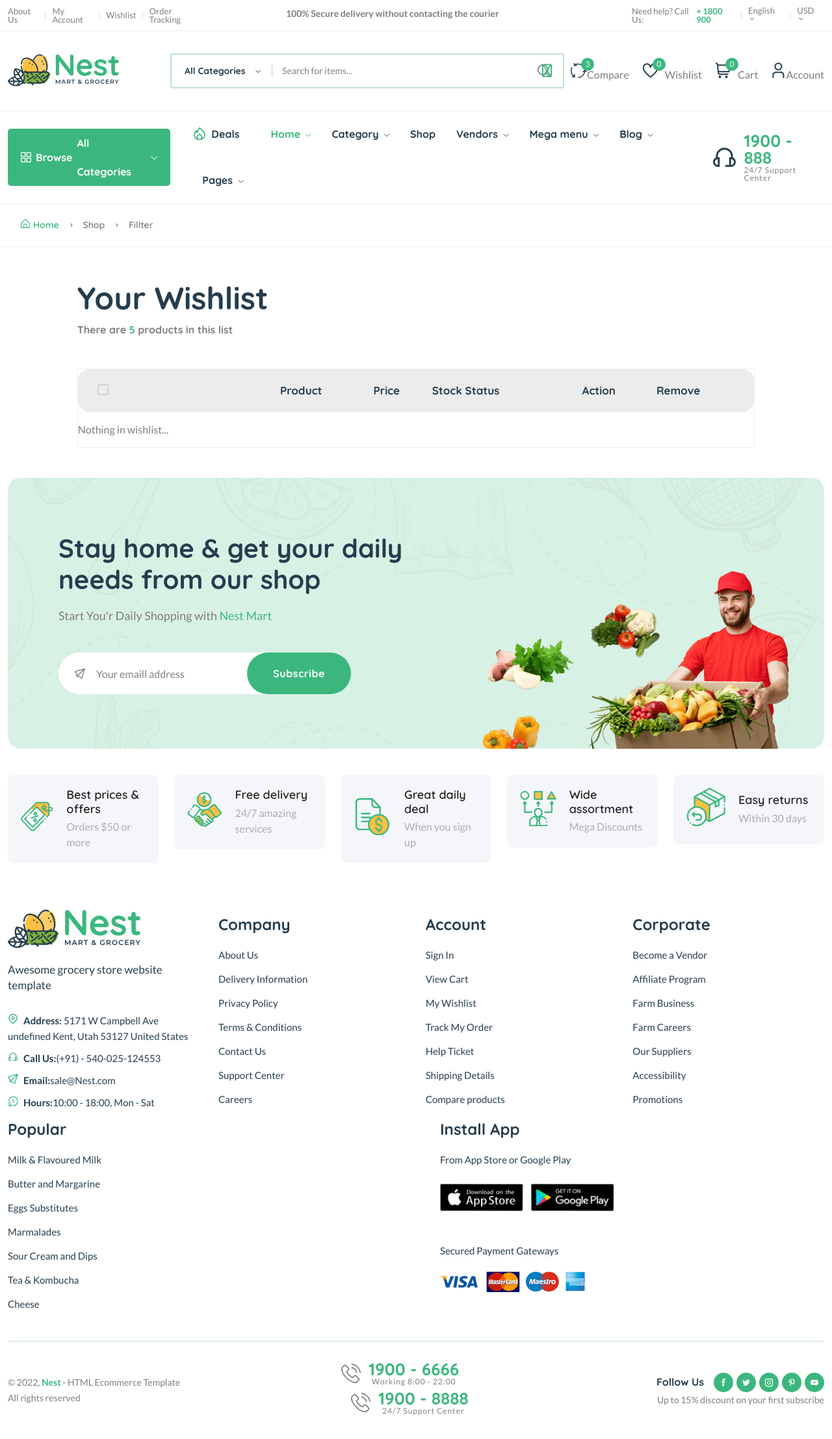
After one commit to pravinheroku/Food_cloth_E-commerce---full, a Django app: page /wishlist/ in a window 1280 px wide. The commit adds this page. Shown: the whole page at 65% size. Run offline with Django 4.2, Linux system fonts and the light colour scheme; a user stored in the database is signed in; data comes from the database, SQL or seed files in the repository; both versions use the stored data as it was after the commit; data that the repository does not hold is empty; parts of the project's set-up code (start-up, migrations or seed data) failed here and were passed over; some libraries are stand-ins or nearby versions.

Commit message:
added wishlist function

```diff
--- a/core/admin.py
+++ b/core/admin.py
@@ -7,7 +7,7 @@ from core.models import (
     CartOrderItems,
     ProductImages,
     ProductReview,
-    wishlist,
+    Wishlist,
     Address,
 )
 
@@ -99,6 +99,6 @@ admin.site.register(Category, CategoryAdmin)
 admin.site.register(Vendor, VendorAdmin)
 admin.site.register(CartOrder, CartOrderAdmin)
 admin.site.register(CartOrderItems, CartOrderItemsAdmin)
-admin.site.register(wishlist, wishlistAdmin)
+admin.site.register(Wishlist, wishlistAdmin)
 admin.site.register(ProductReview, ProductReviewAdmin)
 admin.site.register(Address, AddressAdmin)
--- a/core/models.py
+++ b/core/models.py
@@ -242,7 +242,7 @@ class ProductReview(models.Model):
         return self.rating
 
 
-class wishlist(models.Model):
+class Wishlist(models.Model):
     user = models.ForeignKey(User, on_delete=models.SET_NULL, null=True)
     product = models.ForeignKey(Product, on_delete=models.SET_NULL, null=True)
     date = models.DateTimeField(
--- a/core/urls.py
+++ b/core/urls.py
@@ -47,5 +47,13 @@ urlpatterns = [
     # Order detail
     path("dashboard/order/<int:id>/", views.order_detail, name="order-detail"),
     # Address Defaul maker
-    path("make-default-address/", views.make_default_address, name="make-default-address"),
+    path(
+        "make-default-address/", views.make_default_address, name="make-default-address"
+    ),
+    # Wishlist url
+    path("wishlist/", views.wishlist_view, name="wishlist"),
+    # Adding to wishlist
+    path("add-to-wishlist/", views.add_to_wishlist, name="add-to-wishlist"),
+    # Deleting product from wihslist
+    path("remove-from-wishlist/", views.remove_wishlist, name="remove-from-wishlist"),
 ]
--- a/core/views.py
+++ b/core/views.py
@@ -10,13 +10,14 @@ from core.models import (
     CartOrderItems,
     ProductImages,
     ProductReview,
-    wishlist,
+    Wishlist,
     Address,
 )
 from core.forms import ProductReviewForm
 from django.template.loader import render_to_string
 from django.contrib import messages
 
+from django.core import serializers
 from django.contrib.auth.decorators import login_required
 
 from django.urls import reverse
@@ -229,11 +230,41 @@ def add_to_cart(request):
     )
 
 
+# def cart_view(request):
+#     cart_total_amount = 0
+#     if "cart_data_obj" in request.session:
+#         for p_id, item in request.session["cart_data_obj"].items():
+#             cart_total_amount += int(item["qty"]) * float(item["price"])
+#         return render(
+#             request,
+#             "core/cart.html",
+#             {
+#                 "cart_data": request.session[
+#                     "cart_data_obj"
+#                 ],  # Corrected variable name
+#                 "totalcartitems": len(request.session["cart_data_obj"]),
+#                 "cart_total_amount": cart_total_amount,
+#             },
+#         )
+#     else:
+#         messages.warning(request, "Your cart is empty")
+#         return redirect("core:index")
+
+
 def cart_view(request):
     cart_total_amount = 0
+    currency_symbol = "₹"  # Define the currency symbol used in your application
     if "cart_data_obj" in request.session:
         for p_id, item in request.session["cart_data_obj"].items():
-            cart_total_amount += int(item["qty"]) * float(item["price"])
+            # Extract numeric part of the price string and remove currency symbol
+            price = item["price"].replace(currency_symbol, "").strip()
+            # Convert cleaned price string to float
+            try:
+                cart_total_amount += int(item["qty"]) * float(price)
+            except ValueError:
+                # Handle cases where the price string cannot be converted to float
+                # You may want to log or handle this error appropriately
+                pass
         return render(
             request,
             "core/cart.html",
@@ -435,3 +466,45 @@ def make_default_address(request):
     Address.objects.update(status=False)
     Address.objects.filter(id=id).update(status=True)
     return JsonResponse({"boolean": True})
+
+
+@login_required
+def wishlist_view(request):
+
+    wishlist = Wishlist.objects.all()
+
+    context = {"w": wishlist}
+
+    return render(request, "core/wishlist.html", context)
+
+
+def add_to_wishlist(request):
+    product_id = request.GET["id"]
+    product = Product.objects.get(id=product_id)
+
+    context = {}
+
+    wishlist_count = Wishlist.objects.filter(product=product, user=request.user).count()
+    print(wishlist_count)
+
+    if wishlist_count > 0:
+        context = {"bool": True}
+    else:
+        new_wishlist = Wishlist.objects.create(product=product, user=request.user)
+
+        context = {"bool": True}
+
+    return JsonResponse(context)
+
+
+def remove_wishlist(request):
+    pid = request.GET["id"]
+    wishlist = Wishlist.objects.filter(user=request.user)
+
+    product = Wishlist.objects.filter(id=pid)
+    product.delete()
+
+    context = {"bool": True, "wishlist": wishlist}
+    wishlist_json = serializers.serialize("json", wishlist)
+    data = render_to_string("core/async/wishlist-list.html", context)
+    return JsonResponse({"data": data, "w": wishlist_json})
--- a/static/assets/js/function.js
+++ b/static/assets/js/function.js
@@ -246,4 +246,85 @@ $(document).ready(function () {
             }
         })
     })
+
+    //   Adding product in wishlist from homepage
+    $(document).on("click", ".add-to-wishlist", function () {
+        let product_id = $(this).attr("data-product-item")
+        let this_val = $(this)
+
+        console.log("Product id is:", product_id);
+
+        $.ajax({
+            url: "/add-to-wishlist",
+            data: {
+                "id": product_id
+            },
+            dataType: "json",
+            beforeSend: function () {
+                console.log("Adding to wishlist..");
+            },
+            success: function (response) {
+                this_val.html("✓")
+                if (response.bool === true)
+                    console.log("Added to wishlist..");
+            }
+        })
+    })
+
+    // Remove from wishlist
+
+    $(document).on("click", ".delete-wishlist-product", function () {
+        let wishlist_id = $(this).attr("data-wishlist-product");
+        let this_row = $(this).closest("tr"); // Get the closest parent row of the clicked button
+
+        console.log("Wishlist id is:", wishlist_id);
+
+        $.ajax({
+            url: "/remove-from-wishlist",
+            data: {
+                "id": wishlist_id
+            },
+            dataType: "json",
+            beforeSend: function () {
+                console.log("Deleting the product from wishlist...");
+            },
+            success: function (response) {
+                // Remove the row from the DOM
+                this_row.remove();
+                // Check if the wishlist is empty
+                if ($("#wishlist-list tbody").children().length == 0) {
+                    $("#wishlist-list tbody").append('<tr><td colspan="7"><p>Nothing in wishlist...</p></td></tr>');
+                }
+            }
+        });
+    });
+
+
 })
+
+
+// $(document).on("click", ".delete-wishlist-product", function () {
+//     let wishlist_id = $(this).attr("data-wishlist-product");
+//     let this_row = $(this).closest("tr"); // Get the closest parent row of the clicked button
+
+//     console.log("Wishlist id is:", wishlist_id);
+
+//     $.ajax({
+//         url: "/remove-from-wishlist",
+//         data: {
+//             "id": wishlist_id
+//         },
+//         dataType: "json",
+//         beforeSend: function () {
+//             console.log("Deleting the product from wishlist...");
+//         },
+//         success: function (response) {
+//             // Remove the row from the DOM
+//             this_row.remove();
+//             // Check if the wishlist is empty
+//             if ($("#wishlist-list tbody").children().length == 0) {
+//                 $("#wishlist-list tbody").append('<tr><td colspan="7"><p>Nothing in wishlist...</p></td></tr>');
+//             }
+//         }
+//     });
+// });
--- /dev/null
+++ b/templates/core/wishlist.html
@@ -0,0 +1,94 @@
+{% extends 'partials/base.html' %}
+{% load static %}
+{% block content %}
+  <main class="main" id="wishlist-list">
+    <div class="page-header breadcrumb-wrap">
+      <div class="container">
+        <div class="breadcrumb">
+          <a href="index.html" rel="nofollow"><i class="fi-rs-home mr-5"></i>Home</a>
+          <span></span> Shop <span></span> Fillter
+        </div>
+      </div>
+    </div>
+    <div class="container mb-30 mt-50">
+      <div class="row">
+        <div class="col-xl-10 col-lg-12 m-auto">
+          <div class="mb-50">
+            <h1 class="heading-2 mb-10">Your Wishlist</h1>
+            <h6 class="text-body">There are <span class="text-brand">5</span> products in this list</h6>
+          </div>
+          <div class="table-responsive shopping-summery">
+            <table class="table table-wishlist">
+              <thead>
+                <tr class="main-heading">
+                  <th class="custome-checkbox start pl-30">
+                    <input class="form-check-input" type="checkbox" name="checkbox" id="exampleCheckbox11" value="" />
+                    <label class="form-check-label" for="exampleCheckbox11"></label>
+                  </th>
+                  <th scope="col" colspan="2">Product</th>
+                  <th scope="col">Price</th>
+                  <th scope="col">Stock Status</th>
+                  <th scope="col">Action</th>
+                  <th scope="col" class="end">Remove</th>
+                </tr>
+              </thead>
+              <tbody>
+                {% for w in w %}
+                  <tr class="pt-30">
+                    <td class="custome-checkbox pl-30">
+                      <input class="form-check-input" type="checkbox" name="checkbox" id="exampleCheckbox1" value="" />
+                      <label class="form-check-label" for="exampleCheckbox1"></label>
+                    </td>
+                    <td class="image product-thumbnail pt-40">
+                      <img src="{{ w.product.image.url }}" alt="#" />
+                    </td>
+                    <td class="product-des product-name">
+                      <h6><a class="product-name mb-10" href="{% url 'core:product-detail' w.product.pid %}">{{ w.product.title|truncatechars:20 }}</a></h6>
+                      {% comment %} <div class="product-rate-cover">
+                        <div class="product-rate d-inline-block">
+                          <div class="product-rating" style="width: 90%"></div>
+                        </div>
+                        <span class="font-small ml-5 text-muted">(4.0)</span>
+                      </div> {% endcomment %}
+                    </td>
+                    {% comment %} <td class="price d-fdlex fs-1" data-title="Price">
+                      <span class="text-brand">₹ </span> <span class="text-brand current-product-price-{{w.product.id}}">{{ w.product.price }}</span>
+                    </td> {% endcomment %}
+                    <td class="price" data-title="Price">
+                      <h3 class="text-brand current-product-price-{{w.product.id}}">₹ {{ w.product.price }}</h3>
+                  </td>
+                    <td class="text-center detail-info" data-title="Stock">
+                      {% if w.product.in_stock %}
+                        <span class="stock-status in-stock mb-0">In Stock</span>
+                      {% else %}
+                        <span class="stock-status out-stock mb-0">Out of stock</span>
+                      {% endif %}
+                    </td>
+                    <td class="text-right" data-title="Cart">
+                      <input type="hidden" name="" id="product-quantity" class="product-quantity-{{ w.product.id }}" value="1" />
+                      <input type="hidden" class="product-pid-{{ w.product.id }}" value="{{ w.product.pid }}" name="" id="" />
+                      <input type="hidden" class="product-image-{{ w.product.id }}" value="{{ w.product.image.url }}" name="" id="" />
+                      <input type="hidden" class="product-id-{{ w.product.id }}" value="{{ w.product.id }}" />
+                      <input type="hidden" class="product-title-{{ w.product.id }}" value="{{ w.product.title }}" />
+
+                      <button class="btn btn-sm add-to-cart-btn" data-index="{{w.product.id}}">Add to cart</button>
+                    </td>
+                    <td class="action text-center" data-title="Remove">
+                      <button style="border:none; background:none; " data-wishlist-product="{{w.id}}" class="text-body delete-wishlist-product"><i class="fi-rs-trash"></i></button >
+                    </td>
+                  </tr>
+                  {% empty %}
+                  <tr>
+                    <td>
+                      <p>Nothing in wishlist...</p>
+                    </td>
+                  </tr>
+                {% endfor %}
+              </tbody>
+            </table>
+          </div>
+        </div>
+      </div>
+    </div>
+  </main>
+{% endblock %}
--- a/templates/partials/base.html
+++ b/templates/partials/base.html
@@ -267,11 +267,11 @@
                     <a href="shop-compare.html"><span class="lable ml-0">Compare</span></a>
                   </div>
                   <div class="header-action-icon-2">
-                    <a href="shop-wishlist.html">
+                    <a href="{% url 'core:wishlist' %}">
                       <img class="svgInject" alt="Nest" src="{% static 'assets/imgs/theme/icons/icon-heart.svg' %}" />
-                      <span class="pro-count blue">6</span>
+                      <span class="pro-count blue">{{wishlist.count}}</span>
                     </a>
-                    <a href="shop-wishlist.html"><span class="lable">Wishlist</span></a>
+                    <a href="{% url 'core:wishlist' %}"><span class="lable">Wishlist</span></a>
                   </div>
                   <div class="header-action-icon-2">
                     <a class="mini-cart-icon" href="{% url 'core:cart' %}">
@@ -380,7 +380,7 @@
                       <img src="{% static 'assets/imgs/theme/icons/icon-hot.svg' %}" alt="hot deals" /><a href="shop-grid-right.html">Deals</a>
                     </li>
                     <li>
-                      <a class="active" href="index.html">Home <i class="fi-rs-angle-down"></i></a>
+                      <a class="active" href="/">Home <i class="fi-rs-angle-down"></i></a>
                       <ul class="sub-menu">
                         <li>
                           <a href="index.html">Home 1</a>
@@ -629,9 +629,9 @@
             <div class="header-action-right d-block d-lg-none">
               <div class="header-action-2">
                 <div class="header-action-icon-2">
-                  <a href="shop-wishlist.html">
+                  <a href="{% url 'core:wishlist' %}">
                     <img alt="Nest" src="{% static 'assets/imgs/theme/icons/icon-heart.svg' %}" />
-                    <span class="pro-count white">4</span>
+                    <span class="pro-count white">{{wishlist.count}}</span>
                   </a>
                 </div>
                 <div class="header-action-icon-2">
```
Also changed, not shown: core/context_processor.py (+10 -1 lines), templates/core/async/wishlist-list.html (added, +91 -0 lines), templates/core/index.html (+6 -1 lines), db.sqlite3.
